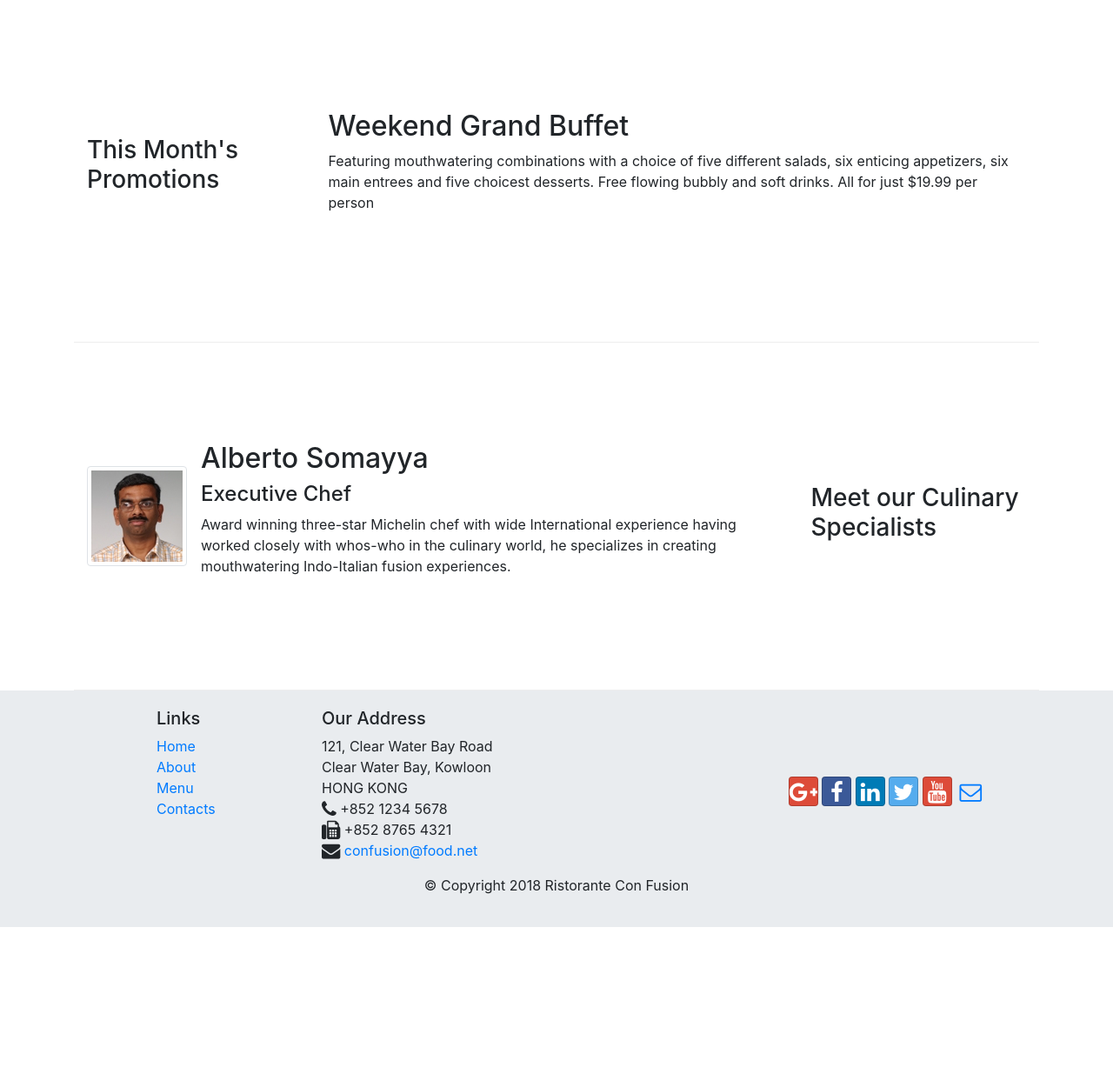
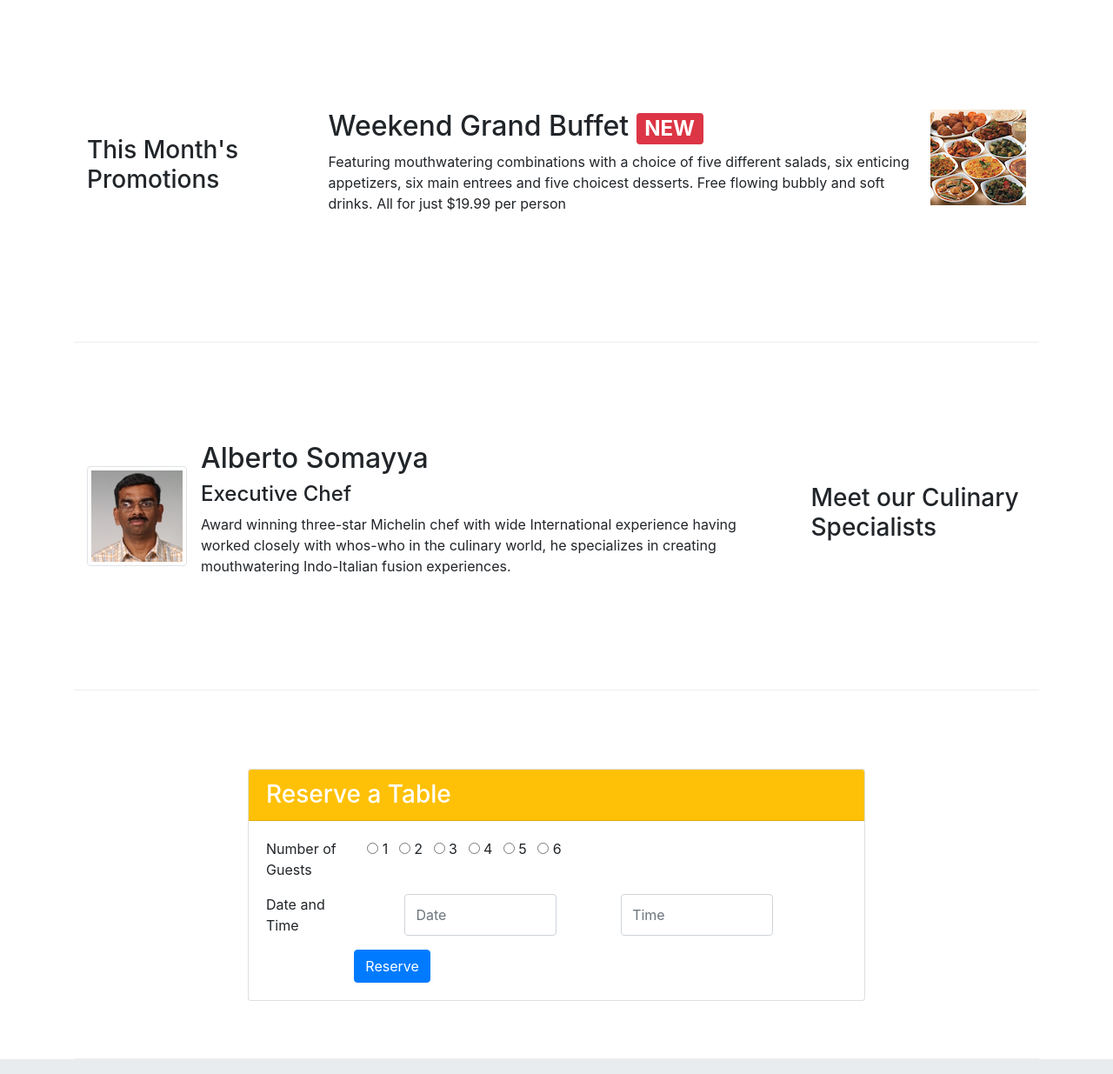
Before and after one commit to meaisha/conFusion, a website: page index.html in a window 1280 px wide. Shown: the part 740-1975 px from the top of the page at 87% size. Before the commit the page ends 1806 px from the top, so only its background shows below. Drawn offline with nearby package versions, Linux system fonts and the light colour scheme.

Commit message:
Task2 is done

```diff
--- a/index.html
+++ b/index.html
@@ -39,8 +39,11 @@
                     <h1>Ristorante con Fusion</h1>
                     <p>We take inspiration from the World's best cuisines, and create a unique fusion experience. Our lipsmacking creations will tickle your culinary senses!</p>
                 </div>
-                <div class="col-12 col-sm align-self-center">
+                <div class="col-12 col-sm-3 align-self-center">
                     <img src="img/logo.png" class="image-fluid">
+                </div>
+                <div class="col-12 col-sm-3 align-self-center">
+                    <button type="button" class="btn btn-warning btn-sm"  onclick="window.location.href = '#reserve-table';">Reserve Table</button>
                 </div>
             </div>
         </div>
@@ -53,7 +56,7 @@
             </div>
             <div class="col col-sm order-sm-first col-md">
                 <div class="media">
-                    <img class="media mr-3 img-tumbnail align-self-center" src="img/uthappizza.png">
+                    <img class="mr-3 img-tumbnail align-self-center" src="img/uthappizza.png">
                     <div class="media-body">
                         <h2 class="mt-0">Uthappizza <span class="badge badge-danger">HOT</span> <span class="badge badge-secondary badge-pill">$3.99</span></h2>
                         <p class="d-none d-sm-block">A unique combination of Indian Uthappam (pancake) and Italian pizza, topped with Cerignola olives, ripe vine cherry tomatoes, Vidalia onion, Guntur chillies and Buffalo Paneer.</p>
@@ -68,8 +71,13 @@
                 <h3>This Month's Promotions</h3>
             </div>
             <div class="col col-sm col-md">
-                <h2>Weekend Grand Buffet</h2>
-                <p class="d-none d-sm-block">Featuring mouthwatering combinations with a choice of five different salads, six enticing appetizers, six main entrees and five choicest desserts. Free flowing bubbly and soft drinks. All for just $19.99 per person </p>
+                <div class="media">
+                    <div class="media-body">
+                        <h2>Weekend Grand Buffet <span class="badge badge-danger">NEW</span></h2>
+                        <p class="d-none d-sm-block">Featuring mouthwatering combinations with a choice of five different salads, six enticing appetizers, six main entrees and five choicest desserts. Free flowing bubbly and soft drinks. All for just $19.99 per person </p>
+                    </div>
+                    <img class="ml-3" src="img/buffet.png">
+                </div>
             </div>
         </div>
 
@@ -84,6 +92,49 @@
                         <h2>Alberto Somayya</h2>
                         <h4>Executive Chef</h4>
                         <p class="d-none d-sm-block">Award winning three-star Michelin chef with wide International experience having worked closely with whos-who in the culinary world, he specializes in creating mouthwatering Indo-Italian fusion experiences. </p>
+                    </div>
+                </div>
+            </div>
+        </div>
+        <a name="reserve-table">&nbsp;</a>
+        <div class="row row-content align-items-center">
+            <div class="col-12 col-sm-8 offset-sm-2">
+                <div class="card">
+                    <h3 class="card-header bg-warning text-white">Reserve a Table</h3>
+                    <div class="card-body">
+                        <form>
+                            <div class="form-group row">
+                                <div class="col-12 col-sm-2">Number of Guests</div>
+                                <div class="col-12 col-sm-10">
+                                    <label class="form-check-label radio-inline mr-2">
+                                        <input type="radio" name="guestsnum"> 1
+                                    </label>
+                                    <label class="form-check-label radio-inline mr-2">
+                                        <input type="radio" name="guestsnum"> 2
+                                    </label>
+                                    <label class="form-check-label radio-inline mr-2">
+                                        <input type="radio" name="guestsnum"> 3
+                                    </label>
+                                    <label class="form-check-label radio-inline mr-2">
+                                        <input type="radio" name="guestsnum"> 4
+                                    </label>
+                                    <label class="form-check-label radio-inline mr-2">
+                                        <input type="radio" name="guestsnum"> 5
+                                    </label>
+                                    <label class="form-check-label radio-inline mr-2">
+                                        <input type="radio" name="guestsnum"> 6
+                                    </label>
+                                </div>
+                            </div>
+                            <div class="form-group row">
+                                <div class="col col-sm-2">Date and Time</div>
+                                <input type="text" class="form-control col-10 offset-1 col-sm-3 mr-3" name="date" placeholder="Date">
+                                <input type="text" class="form-control col-10 offset-1 col-sm-3" name="time" placeholder="Time">
+                            </div>
+                            <div class="for-group row">
+                                <button type="button" class="btn btn-primary offset-1 offset-sm-2">Reserve</button>
+                            </div>
+                        </form>
                     </div>
                 </div>
             </div>
```
